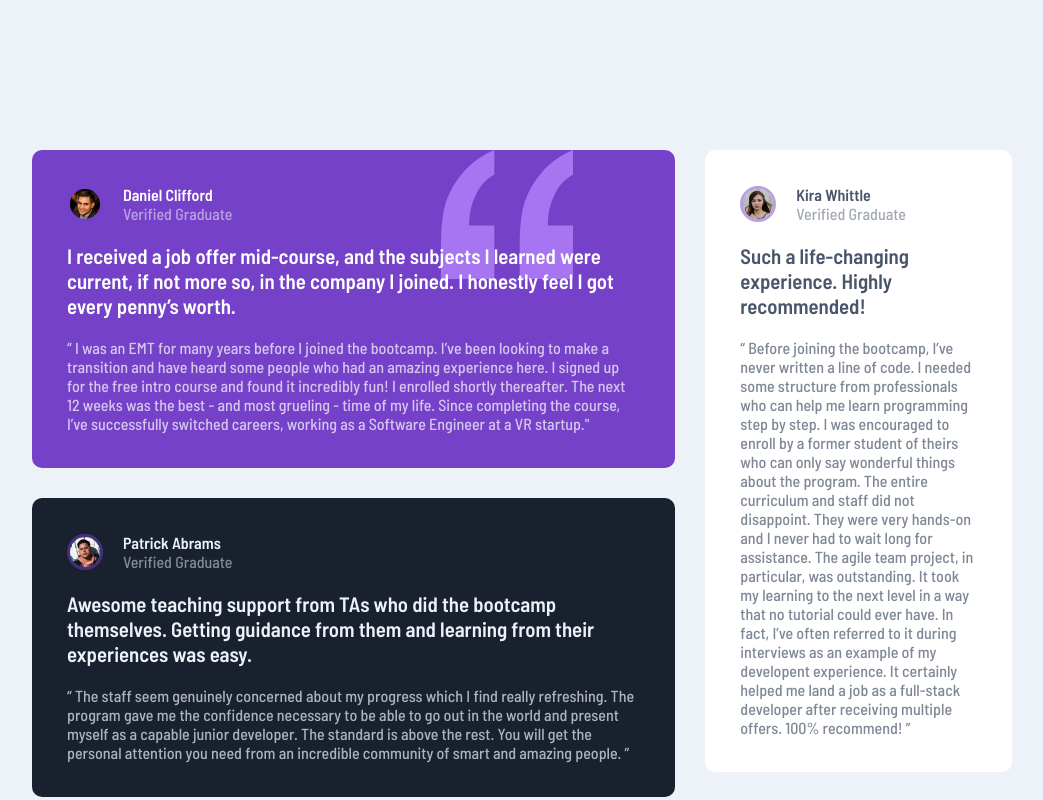
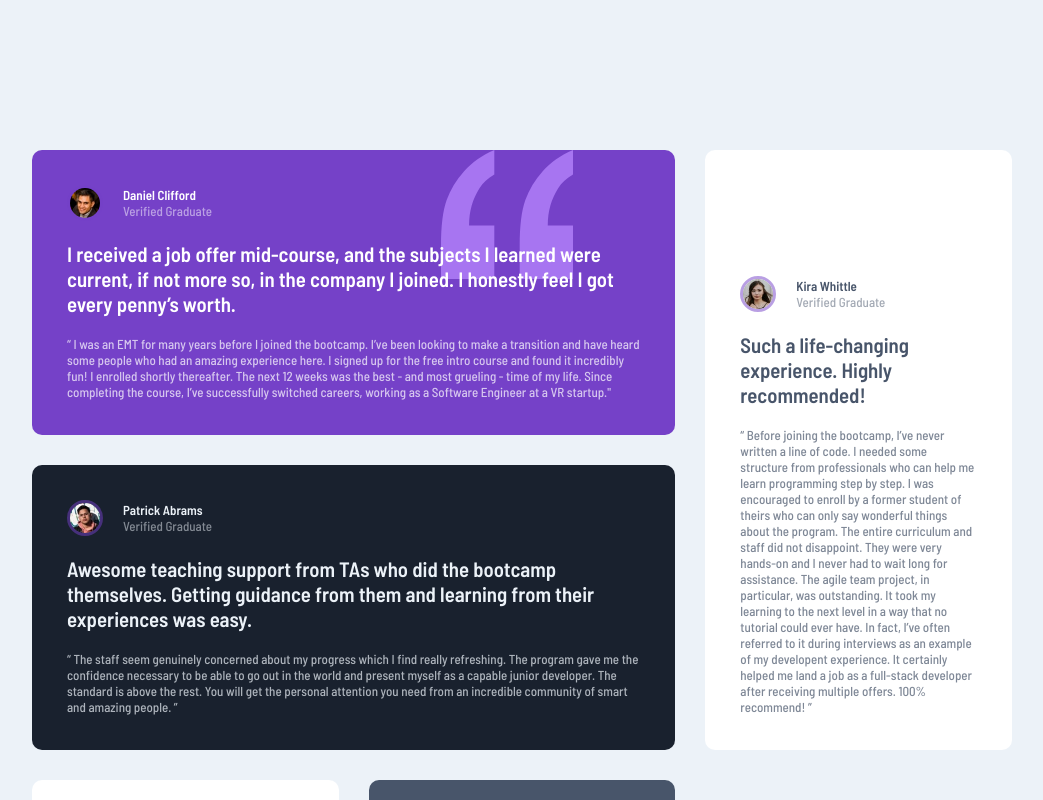
Before and after one commit to SisifoDev/testimonial-grid-section-main, a React (Create React App) app: page / in a window 1280 px wide. Shown: the top 800 px of the page, without its empty margins (118-1161 px from the left). Built offline with nearby package versions, Linux system fonts and the light colour scheme.

Commit message:
Adjusted card sizes

```diff
--- a/src/App.js
+++ b/src/App.js
@@ -111,7 +111,6 @@ const QuoteContainer = styled.div`
   grid-template-rows: repeat(auto-fit, minmax(250px, 1fr));
   /* grid-auto-flow: row dense; */
   padding: 150px;
-  overflow-x: hidden;
 
   @media (max-width: 1199.98px) {
     display: flex;
--- a/src/components/Card.js
+++ b/src/components/Card.js
@@ -25,8 +25,8 @@ const CardWrapper = styled.div`
   flex-direction: column;
   justify-content: flex-end;
   box-sizing: border-box;
-  width: fit-content;
-  height: fit-content;
+  width: 100%;
+  height: 100%;
 
   color: var(--White);
 
--- a/src/theme/globalStyle.js
+++ b/src/theme/globalStyle.js
@@ -23,6 +23,7 @@ const GlobalStyle = createGlobalStyle`
   padding: 0;
   border-collapse: collapse;
   border-spacing:0;
+  font-size: var(--fontSize);
   font-family: "Barlow Semi Condensed", sans-serif;
   -webkit-font-smoothing: antialiased;
   -moz-osx-font-smoothing: grayscale;
```
